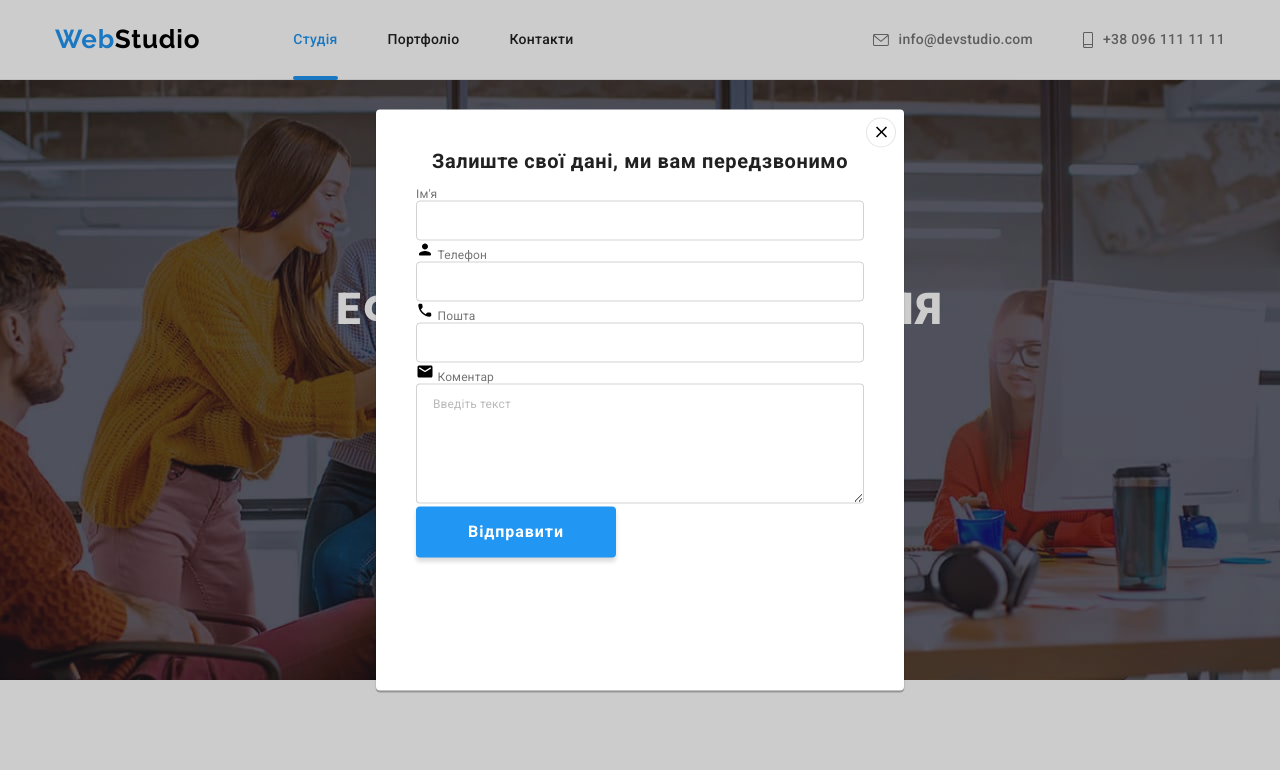
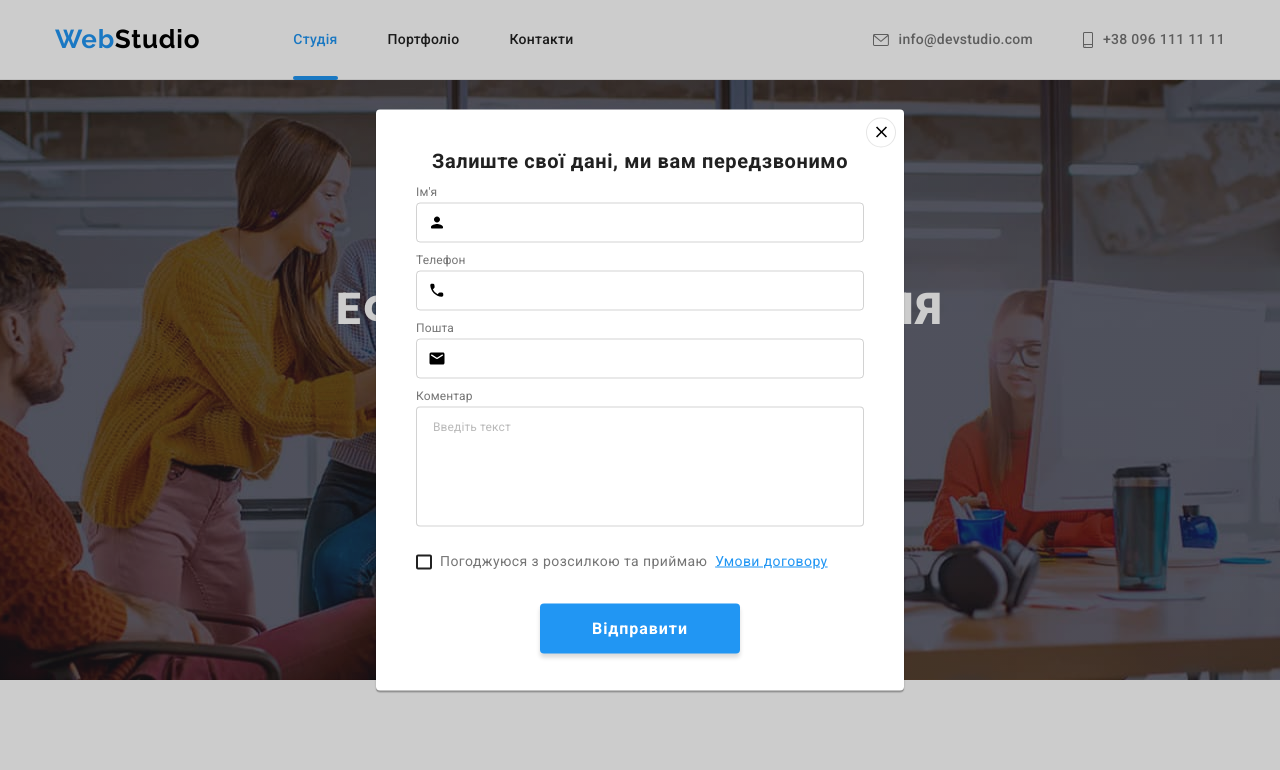
Before and after one commit to LarysaHliieva/goit-markup-hw-06, a plain HTML site: page index.html in a window 1280 px wide. Shown: the top 770 px of the page. Drawn offline with nearby package versions, Linux system fonts and the light colour scheme.

Commit message:
added styles for forms

```diff
--- a/css/styles.css
+++ b/css/styles.css
@@ -756,6 +756,17 @@ body {
   background-color: var(--white-color);
 }
 
+.modal-close-icon {
+  transition: fill var(--duration) var(--timing-func);
+}
+
+.modal-close-btn:hover .modal-close-icon,
+.modal-close-btn:focus .modal-close-icon {
+  fill: var(--accent-color);
+}
+
+/* MODAL-FORM */
+
 .modal-desk {
   margin-bottom: 12px;
 
@@ -766,11 +777,17 @@ body {
   letter-spacing: 0.03em;
 }
 
+.modal-form {
+  display: flex;
+  flex-direction: column;
+}
+
 .modal-form-field + .modal-form-field {
   margin-top: 10px;
 }
 
 .modal-form-input-desk {
+  display: block;
   margin-bottom: 4px;
 
   font-size: 12px;
@@ -780,14 +797,44 @@ body {
   color: var(--secondary-text-color);
 }
 
+.modal-form-input-wrapper {
+  position: relative;
+  display: block;
+}
+
 .modal-form-input {
   width: 100%;
   height: 40px;
-  padding: 12px 16px 12px 83px;
+  padding: 12px 16px 12px 42px;
+
+  font-size: 16px;
+  line-height: 1.2;
+  letter-spacing: 0.03em;
 
   border: 1px solid rgba(33, 33, 33, 0.2);
   border-radius: 4px;
   background-color: transparent;
+
+  transition: border-color var(--duration) var(--timing-func);
+}
+
+.modal-form-input:focus {
+  outline: none;
+  border-color: var(--accent-color);
+}
+
+.modal-form-icon {
+  position: absolute;
+  top: 50%;
+  left: 12px;
+  transform: translateY(-50%);
+  display: block;
+
+  transition: fill var(--duration) var(--timing-func);
+}
+
+.modal-form-input-wrapper:focus-within .modal-form-icon {
+  fill: var(--accent-color);
 }
 
 .modal-form-massage {
@@ -797,6 +844,19 @@ body {
 
   border: 1px solid rgba(33, 33, 33, 0.2);
   border-radius: 4px;
+
+  font-size: 16px;
+  line-height: 1.2;
+  letter-spacing: 0.03em;
+
+  resize: none;
+
+  transition: border-color var(--duration) var(--timing-func);
+}
+
+.modal-form-massage:focus {
+  outline: none;
+  border-color: var(--accent-color);
 }
 
 .modal-form-massage::placeholder {
@@ -806,3 +866,50 @@ body {
 
   color: rgba(117, 117, 117, 0.5);
 }
+
+.modal-btn {
+  align-self: center;
+
+  margin-top: 30px;
+}
+
+.modal-form-check-desc {
+  display: flex;
+  align-items: center;
+  margin-top: 20px;
+
+  font-size: 14px;
+  line-height: 1.71;
+  letter-spacing: 0.03em;
+
+  color: var(--secondary-text-color);
+}
+
+.modal-form-check-desc::before {
+  content: '';
+
+  display: block;
+  width: 16px;
+  height: 15px;
+  margin-right: 8px;
+
+  border-radius: 2px;
+  border: 2px solid var(--primary-text-color);
+
+  transition: border-color var(--duration) var(--timing-func),
+    background-color var(--duration) var(--timing-func);
+
+  cursor: pointer;
+}
+
+.modal-form-check:checked + .modal-form-check-desc::before {
+  border-color: var(--accent-color);
+  background-color: var(--accent-color);
+  background-image: url(../images/icon-check.svg);
+  background-repeat: no-repeat;
+  background-position: contain;
+}
+
+.contract-link {
+  color: var(--accent-color);
+}
--- a/index.html
+++ b/index.html
@@ -460,39 +460,44 @@
     <div class="backdrop" data-modal>
       <div class="modal">
         <button type="button" class="modal-close-btn" data-modal-close>
-          <svg width="18" height="18">
+          <svg class="modal-close-icon" width="18" height="18">
             <use href="./images/icons.svg#icon-close"></use>
           </svg>
         </button>
+
         <p class="modal-desk">Залиште свої дані, ми вам передзвонимо</p>
+
         <form class="modal-form">
           <label class="modal-form-field">
             <span class="modal-form-input-desk">Ім'я</span>
             <span class="modal-form-input-wrapper">
               <input type="text" name="user-name" class="modal-form-input" />
-              <svg width="18" height="18">
+              <svg class="modal-form-icon" width="18" height="18">
                 <use href="./images/icons.svg#icon-person"></use>
               </svg>
             </span>
           </label>
+
           <label class="modal-form-field">
             <span class="modal-form-input-desk">Телефон</span>
             <span class="modal-form-input-wrapper">
               <input type="tel" name="user-phone" class="modal-form-input" />
-              <svg width="18" height="18">
+              <svg class="modal-form-icon" width="18" height="18">
                 <use href="./images/icons.svg#icon-phone"></use>
               </svg>
             </span>
           </label>
+
           <label class="modal-form-field">
             <span class="modal-form-input-desk">Пошта</span>
             <span class="modal-form-input-wrapper">
-              <input type="text" name="user-mail" class="modal-form-input" />
-              <svg width="18" height="18">
+              <input type="email" name="user-email" class="modal-form-input" />
+              <svg class="modal-form-icon" width="18" height="18">
                 <use href="./images/icons.svg#icon-email"></use>
               </svg>
             </span>
           </label>
+
           <label class="modal-form-field">
             <span class="modal-form-input-desk">Коментар</span>
             <textarea
@@ -501,7 +506,20 @@
               placeholder="Введіть текст"
             ></textarea>
           </label>
-          <button type="submit" class="btn">Відправити</button>
+
+          <input
+            type="checkbox"
+            name="user-policy"
+            id="policy"
+            class="modal-form-check visually-hidden"
+          />
+          <label for="policy" class="modal-form-check-desc"
+            >Погоджуюся з розсилкою та приймаю &nbsp<a href="" class="contract-link"
+              >Умови договору</a
+            ></label
+          >
+
+          <button type="submit" class="btn modal-btn">Відправити</button>
         </form>
       </div>
     </div>
```
Also changed, not shown: images/icon-check.svg (added).
